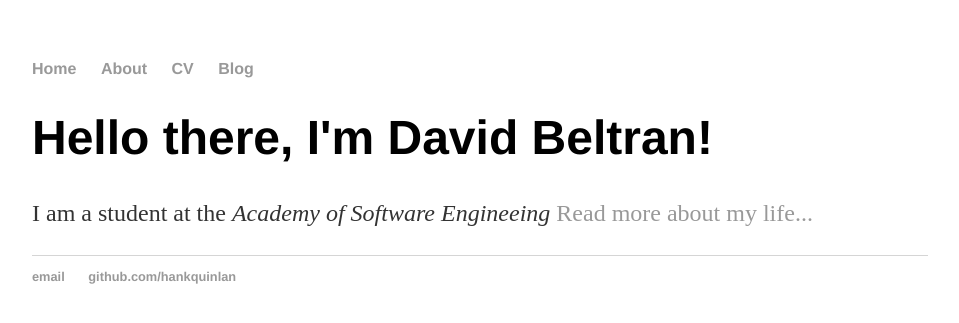
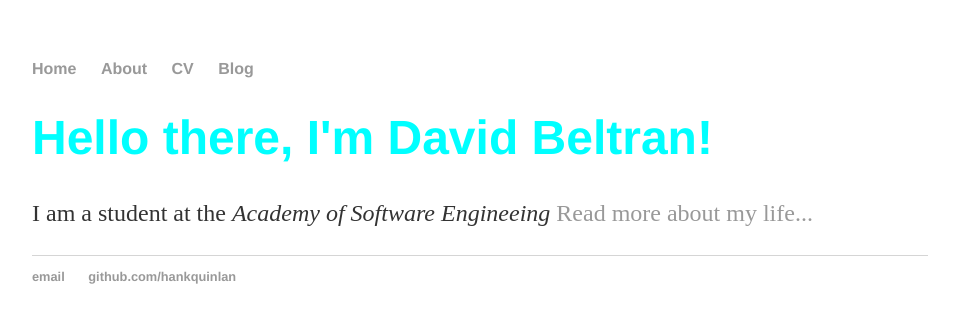
Before and after one commit to davidb1269/davidb1269.github.io, a Jekyll site: the page built from index.html, in a window 1280 px wide. Shown: the top 323 px of the page, without its empty margins (160-1119 px from the left). Built offline with Jekyll 4.4.1, drawn with Linux system fonts in a browser that asks for light colours.

Commit message:
Update main.css

```diff
--- a/css/main.css
+++ b/css/main.css
@@ -1,6 +1,7 @@
 body {
     margin: 60px auto;
     width: 70%;
+    color:#00FFFF
 }
 nav ul, footer ul {
     font-family:'Helvetica', 'Arial', 'Sans-Serif';
```
